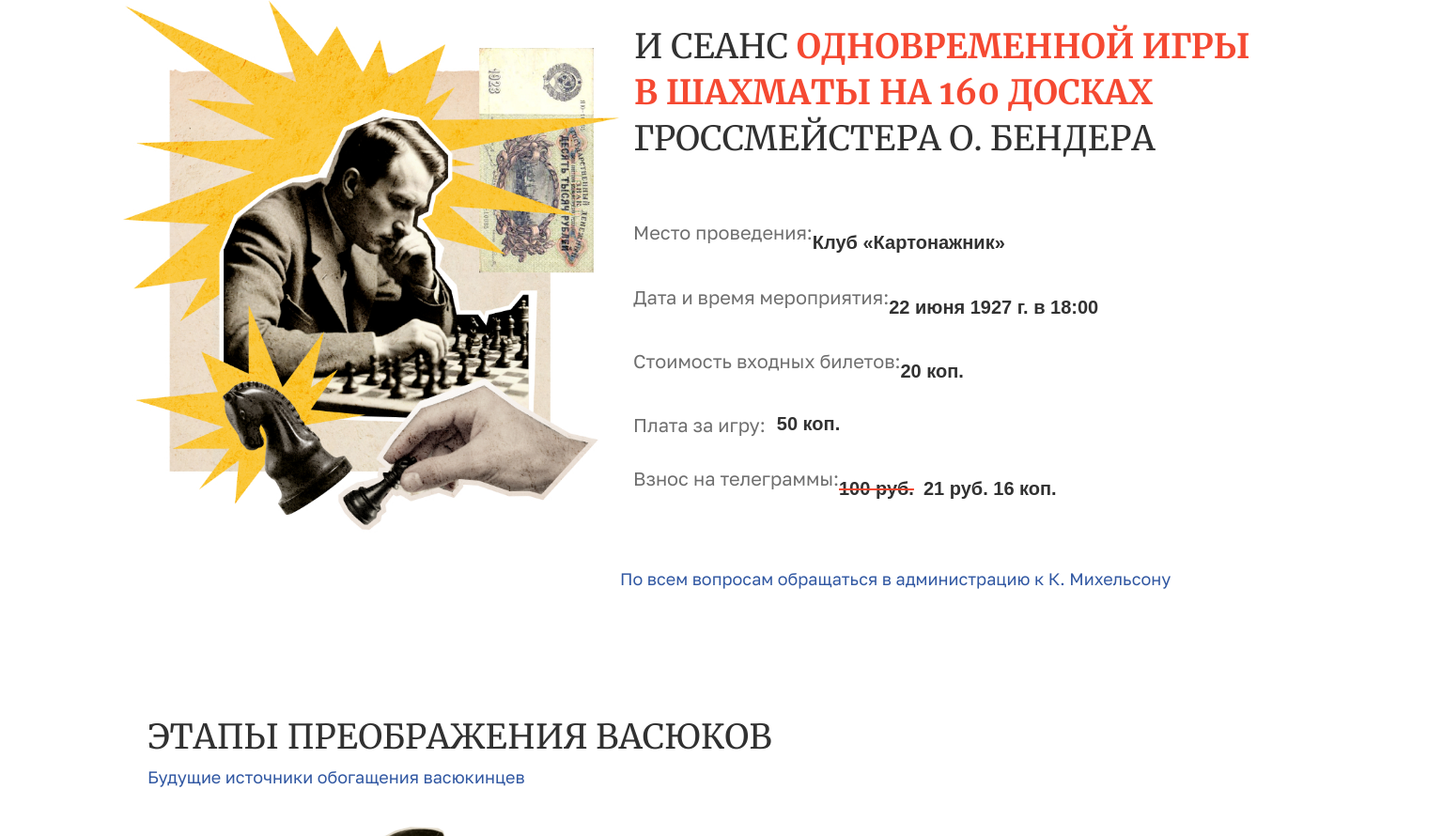
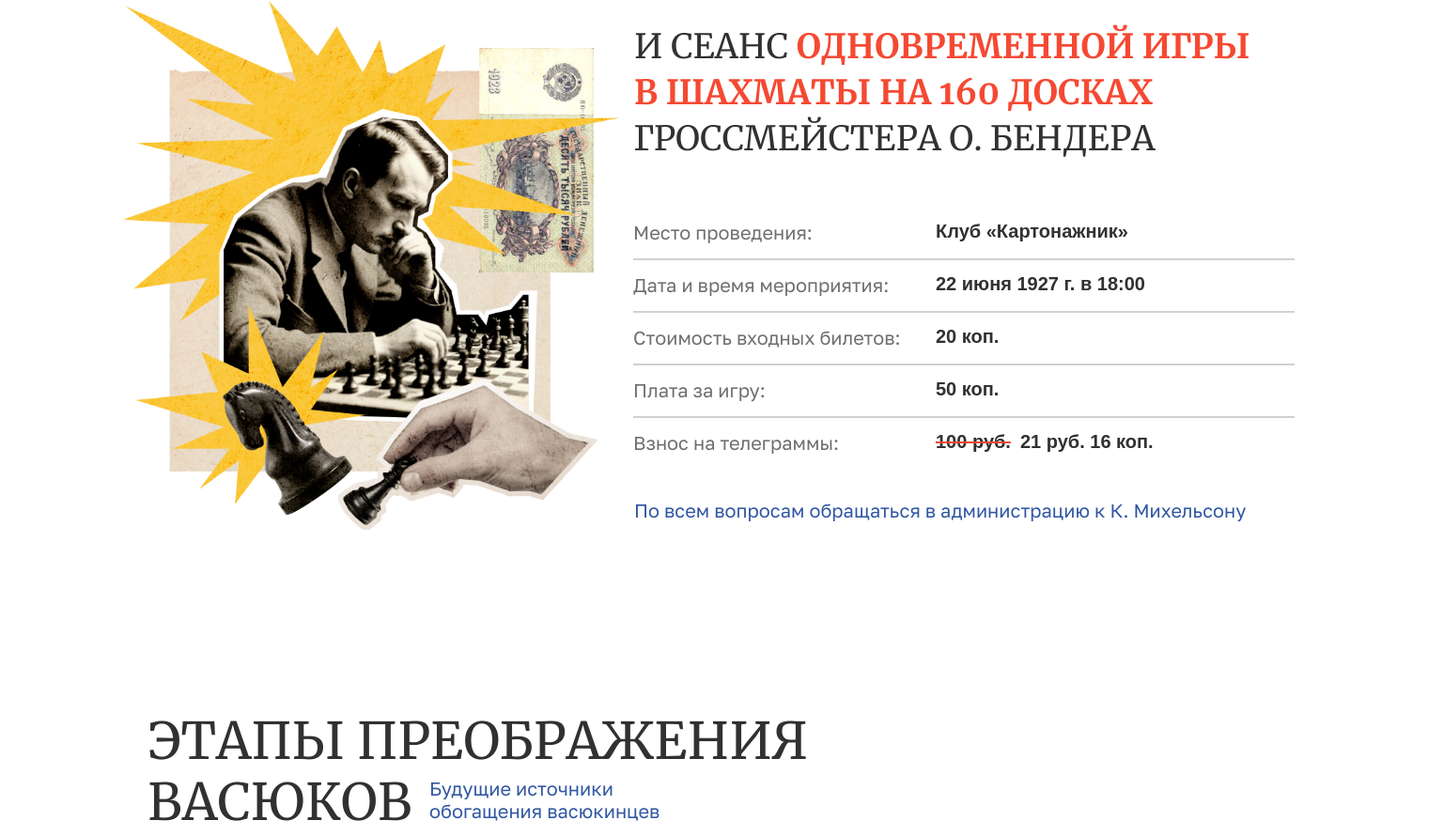
Before and after one commit to aaaasmirnova/test_task_ya, a website built with webpack: page src/index.html in a window 1536 px wide. Shown: the part 1127-2017 px from the top of the page at 94% size. Built offline with nearby package versions, Linux system fonts and the light colour scheme; files whose address does not match are found by name.

Commit message:
Добавляет стили для декстопа

```diff
--- a/src/index.html
+++ b/src/index.html
@@ -41,7 +41,7 @@
           <p class="tournament__text tournament__text-third-part">и сеанс <span class="tournament__text-name">одновременной игры в шахматы на 160 досках </span> гроссмейстера О.&nbsp;Бендера</p>
           <dl class="tournament__list">
             <div class="tournament__info">
-              <dt class="tournament__name">Место проведения:</dt>
+              <dt class="tournament__name tournament__name-first">Место проведения:</dt>
               <dd class="tournament__value">Клуб «Картонажник»</dd>
             </div>
             <div class="tournament__info">
--- a/src/styles.css
+++ b/src/styles.css
@@ -281,6 +281,9 @@ body {
 
   @media (min-width: 1366px) {
     margin-left: 14px;
+    display: flex;
+    flex-direction: column;
+    row-gap: 14px;
   }
 }
 
@@ -294,7 +297,14 @@ body {
 
   @media (min-width: 1366px) {
     display: flex;
+    width: 704px;
+    margin-bottom: 0;
+    border-bottom: 2px solid #d0d0d0;
   }
+}
+
+.tournament__list > .tournament__info:last-child {
+  border-bottom: none;
 }
 
 .tournament__info-payment {
@@ -307,6 +317,11 @@ body {
   line-height: 120%;
   color: #313131;
   opacity: 0.7;
+
+  @media (min-width: 1366px) {
+    width: 306px;
+    margin-bottom: 16px;
+  }
 }
 
 .tournament__value {
@@ -314,11 +329,21 @@ body {
   font-weight: 700;
   margin-left: 0;
   margin-top: 12px;
+
+  @media (min-width: 1366px) {
+    /*width: 398px;*/
+    margin-top: 0;
+    margin-left: 16px;
+  }
 }
 
 .tournament__value-payment {
   margin-top: 0;
   margin-left: 12px;
+
+  @media (min-width: 1366px) {
+    margin-left: 16px;
+  }
 }
 
 .tournament__value-old {
@@ -331,6 +356,12 @@ body {
   line-height: 120%;
   color: #3057a2;
   margin-top: 40px;
+
+  @media (min-width: 1366px) {
+    font-size: 20px;
+    margin-top: 32px;
+    margin-left: 15px;
+  }
 }
 
 /*.marquee {*/
@@ -367,12 +398,24 @@ body {
 .stages__title {
   margin-top: 120px;
   margin-bottom: 0;
+
+  @media (min-width: 1366px) {
+    width: 806px;
+    margin-top: 182px;
+  }
 }
 
 .stages__description {
   margin-top: 12px;
   line-height: 120%;
   color: #3057a2;
+
+  @media (min-width: 1366px) {
+    font-size: 20px;
+    width: 280px;
+    margin-left: 300px;
+    margin-top: -60px;
+  }
 }
 
 .stages-wrapper {
@@ -532,6 +575,11 @@ body {
   font-weight: 400;
   text-transform: uppercase;
   line-height: 110%;
+
+  @media (min-width: 1366px) {
+    font-size: 54px;
+    line-height: 120%;
+  }
 }
 
 .members__photo {
```
